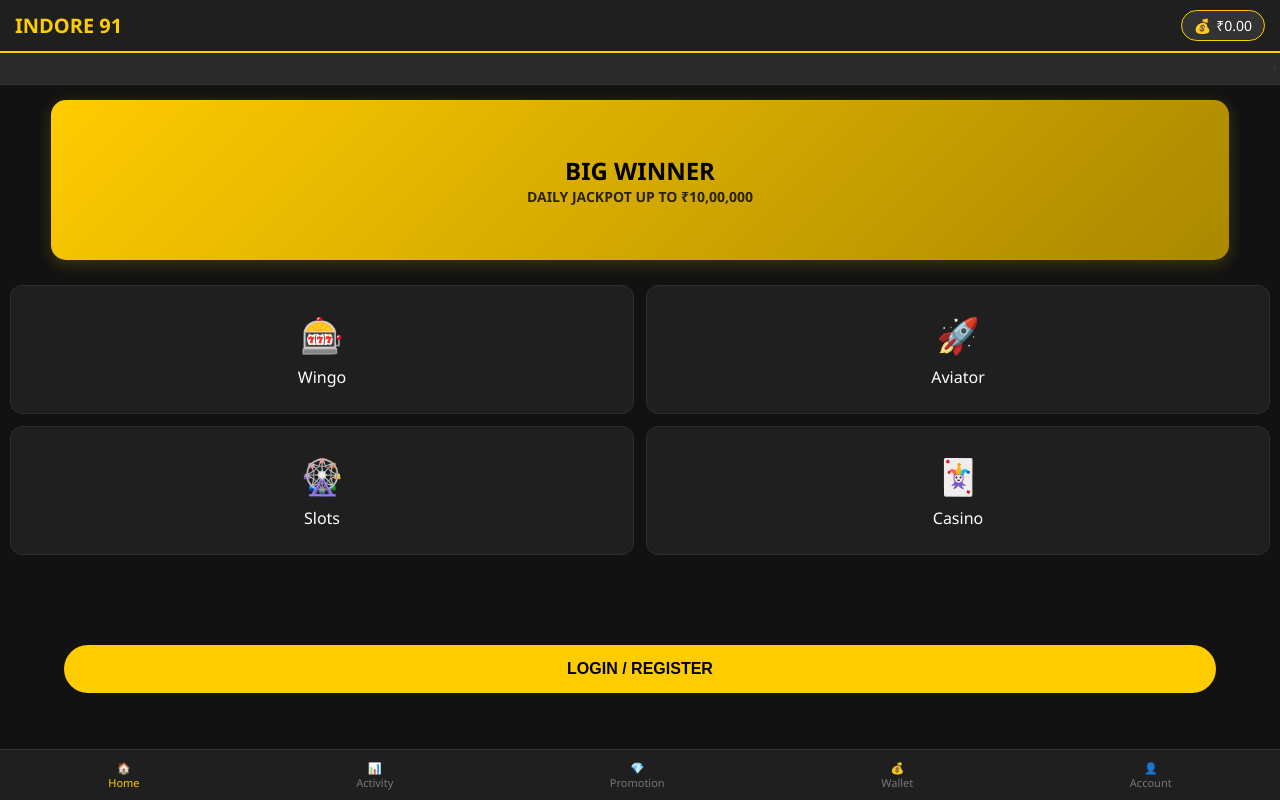
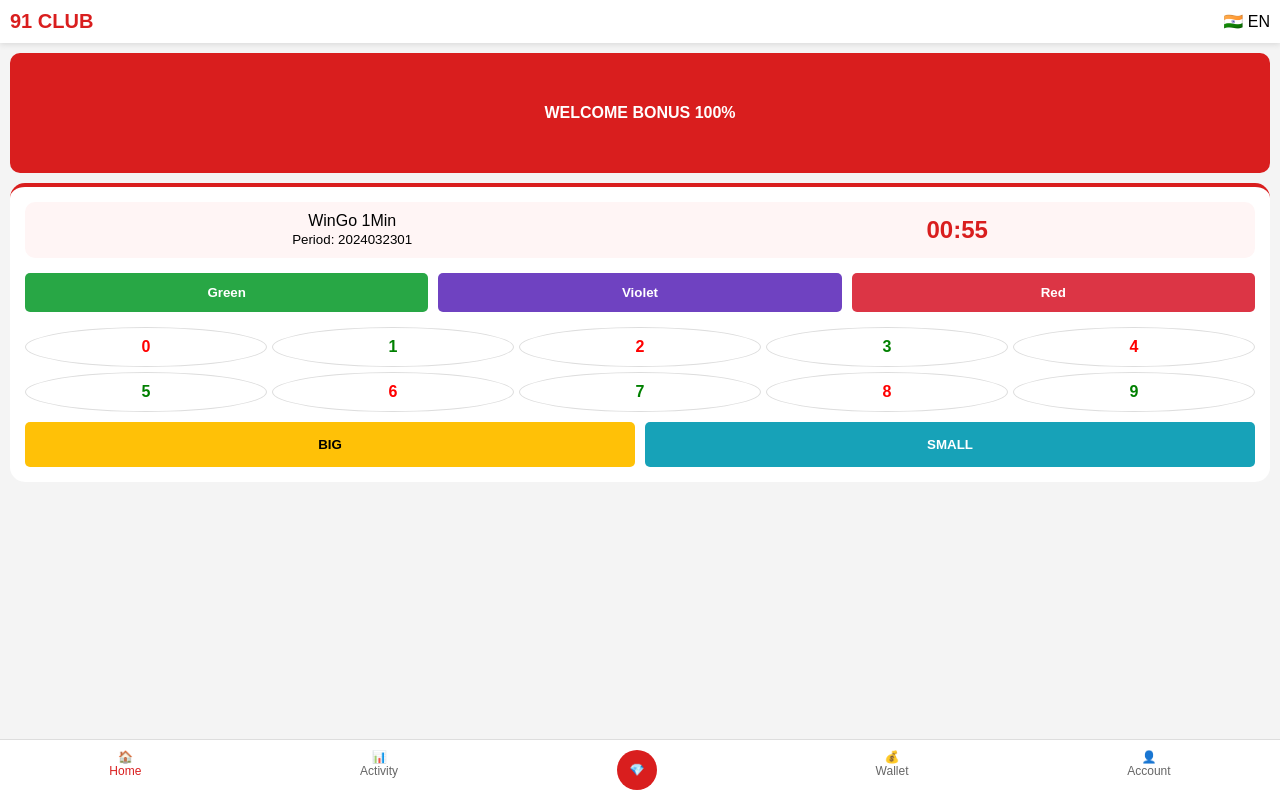
Before and after one commit to pyaare-10/hammer, a plain HTML site: page index.html in a window 1280 px wide. Drawn offline with Linux system fonts and the light colour scheme.

Commit message:
Update index.html

```diff
--- a/index.html
+++ b/index.html
@@ -3,177 +3,100 @@
 <head>
     <meta charset="UTF-8">
     <meta name="viewport" content="width=device-width, initial-scale=1.0">
-    <title>INDORE 91 - VIP Gaming</title>
+    <title>91 CLUB - Pro</title>
     <style>
-        body {
-            margin: 0; padding: 0; font-family: 'Segoe UI', Roboto, Helvetica, Arial, sans-serif;
-            background-color: #121212; color: white; overflow-x: hidden;
-        }
+        :root { --red: #d91e1e; --grey: #f4f4f4; }
+        body { margin: 0; font-family: Arial; background: var(--grey); padding-bottom: 70px; }
 
-        /* Header with Wallet */
-        header {
-            background: #1f1f1f; padding: 10px 15px; display: flex;
-            justify-content: space-between; align-items: center;
-            border-bottom: 2px solid #ffcc00; position: sticky; top: 0; z-index: 100;
-        }
-        .logo { font-size: 20px; font-weight: bold; color: #ffcc00; }
-        .wallet-box {
-            background: #333; padding: 5px 12px; border-radius: 20px;
-            border: 1px solid #ffcc00; font-size: 14px; display: flex; align-items: center;
-        }
+        /* Header */
+        .header { background: white; padding: 10px; display: flex; justify-content: space-between; align-items: center; box-shadow: 0 2px 5px #ddd; }
+        .logo { color: var(--red); font-weight: bold; font-size: 20px; }
 
-        /* Moving Notification (Marquee) */
-        .notice-bar {
-            background: #2a2a2a; font-size: 12px; padding: 5px;
-            color: #ccc; border-bottom: 1px solid #333;
-        }
+        /* WinGo Section */
+        .wingo-card { background: white; margin: 10px; border-radius: 15px; padding: 15px; text-align: center; border-top: 4px solid var(--red); }
+        .timer-box { display: flex; justify-content: space-around; align-items: center; background: #fff5f5; padding: 10px; border-radius: 10px; }
+        .timer { font-size: 24px; font-weight: bold; color: var(--red); }
 
-        /* Sliding Banner */
-        .banner {
-            width: 92%; height: 160px;
-            background: linear-gradient(135deg, #ffcc00 0%, #aa8800 100%);
-            margin: 15px auto; border-radius: 15px; display: flex;
-            flex-direction: column; align-items: center; justify-content: center;
-            box-shadow: 0 4px 15px rgba(255, 204, 0, 0.2); color: black;
-            text-align: center; font-weight: bold;
-        }
+        /* Betting Buttons */
+        .bet-buttons { display: grid; grid-template-columns: 1fr 1fr 1fr; gap: 10px; margin: 15px 0; }
+        .btn { border: none; padding: 12px; border-radius: 5px; color: white; font-weight: bold; cursor: pointer; }
+        .green { background: #28a745; } .violet { background: #6f42c1; } .red-btn { background: #dc3545; }
 
-        /* Grid */
-        .container {
-            padding: 10px; display: grid; grid-template-columns: repeat(2, 1fr); gap: 12px;
-            margin-bottom: 80px;
-        }
-        .card {
-            background: #1f1f1f; border-radius: 12px; padding: 25px 10px;
-            text-align: center; border: 1px solid #2d2d2d; cursor: pointer;
-            transition: 0.2s;
-        }
-        .card:active { transform: scale(0.9); background: #2d2d2d; }
-        .card-icon { font-size: 35px; margin-bottom: 8px; display: block; }
+        .big-small { display: flex; gap: 10px; margin-top: 10px; }
+        .bs-btn { flex: 1; padding: 15px; border: none; border-radius: 5px; font-weight: bold; cursor: pointer; }
+        .big { background: #ffc107; color: black; }
+        .small { background: #17a2b8; color: white; }
 
-        /* Buttons */
-        .btn-main {
-            background: #ffcc00; color: black; border: none; padding: 15px;
-            border-radius: 30px; font-weight: bold; width: 90%;
-            margin: 10px auto; display: block; text-align: center; cursor: pointer;
-            font-size: 16px;
-        }
-
-        /* Login/Register Popup */
-        .login-modal {
-            position: fixed; bottom: -100%; left: 0; width: 100%; height: 80%;
-            background: #1f1f1f; border-radius: 30px 30px 0 0;
-            transition: 0.4s cubic-bezier(0, 0.5, 0.5, 1); z-index: 1001;
-            padding: 25px; box-sizing: border-box;
-        }
-        .login-modal.active { bottom: 0; }
-        .modal-overlay {
-            position: fixed; top: 0; left: 0; width: 100%; height: 100%;
-            background: rgba(0,0,0,0.8); display: none; z-index: 1000;
-        }
-        .modal-overlay.show { display: block; }
-
-        .tab-buttons { display: flex; margin-bottom: 20px; border-bottom: 1px solid #333; }
-        .tab-btn { flex: 1; padding: 10px; text-align: center; cursor: pointer; color: #888; }
-        .tab-btn.active { color: #ffcc00; border-bottom: 2px solid #ffcc00; }
-
-        input {
-            width: 100%; padding: 15px; margin: 8px 0;
-            background: #121212; border: 1px solid #333; color: white;
-            border-radius: 10px; box-sizing: border-box; outline: none;
-        }
+        /* Number Grid */
+        .numbers { display: grid; grid-template-columns: repeat(5, 1fr); gap: 5px; margin-top: 15px; }
+        .num { background: white; border: 1px solid #ddd; padding: 10px; border-radius: 50%; font-weight: bold; }
 
         /* Bottom Nav */
-        .bottom-nav {
-            position: fixed; bottom: 0; width: 100%; background: #1f1f1f;
-            display: flex; justify-content: space-around; padding: 10px 0;
-            border-top: 1px solid #333; z-index: 100;
-        }
-        .nav-item { font-size: 11px; color: #777; text-decoration: none; text-align: center; }
-        .nav-item.active { color: #ffcc00; }
+        .nav { position: fixed; bottom: 0; width: 100%; background: white; display: flex; justify-content: space-around; padding: 10px 0; border-top: 1px solid #ddd; }
+        .nav-item { font-size: 12px; color: #666; text-align: center; cursor: pointer; }
+        .active { color: var(--red); }
     </style>
 </head>
 <body>
 
-    <header>
-        <div class="logo">INDORE 91</div>
-        <div class="wallet-box">
-            <span style="margin-right: 5px;">💰</span>
-            <span id="balance">₹0.00</span>
-        </div>
-    </header>
-
-    <div class="notice-bar">
-        <marquee>🔥 Member 98***21 just won ₹5,000 in Wingo! | 🚀 Register now for 100% Bonus!</marquee>
+    <div class="header">
+        <div class="logo">91 CLUB</div>
+        <div>🇮🇳 EN</div>
     </div>
 
-    <div class="banner">
-        <div style="font-size: 24px;">BIG WINNER</div>
-        <div style="font-size: 14px; opacity: 0.8;">DAILY JACKPOT UP TO ₹10,00,000</div>
+    <div style="background: var(--red); height: 120px; margin: 10px; border-radius: 10px; display: flex; align-items: center; justify-content: center; color: white; font-weight: bold;">
+        WELCOME BONUS 100%
     </div>
 
-    <div class="container">
-        <div class="card" onclick="playGame('Wingo')"><span class="card-icon">🎰</span>Wingo</div>
-        <div class="card" onclick="playGame('Aviator')"><span class="card-icon">🚀</span>Aviator</div>
-        <div class="card" onclick="playGame('Slots')"><span class="card-icon">🎡</span>Slots</div>
-        <div class="card" onclick="playGame('Casino')"><span class="card-icon">🃏</span>Casino</div>
-    </div>
-
-    <button class="btn-main" id="openLogin">LOGIN / REGISTER</button>
-
-    <div class="modal-overlay" id="overlay"></div>
-
-    <div class="login-modal" id="loginPopup">
-        <div style="text-align: right; color: #ffcc00; font-size: 24px;" id="closeLogin">✖</div>
-
-        <div class="tab-buttons">
-            <div class="tab-btn active" id="loginTab">LOGIN</div>
-            <div class="tab-btn" id="regTab">REGISTER</div>
+    <div class="wingo-card">
+        <div class="timer-box">
+            <div>WinGo 1Min<br><small>Period: 2024032301</small></div>
+            <div class="timer" id="timer">00:45</div>
         </div>
 
-        <div id="loginForm">
-            <input type="text" placeholder="Phone Number">
-            <input type="password" placeholder="Password">
-            <button class="btn-main" onclick="success()">LOG IN</button>
+        <div class="bet-buttons">
+            <button class="btn green" onclick="bet('Green')">Green</button>
+            <button class="btn violet" onclick="bet('Violet')">Violet</button>
+            <button class="btn red-btn" onclick="bet('Red')">Red</button>
         </div>
 
-        <div id="regForm" style="display: none;">
-            <input type="text" placeholder="Mobile Number">
-            <input type="password" placeholder="Set Password">
-            <input type="text" placeholder="Invite Code (Optional)">
-            <button class="btn-main" onclick="success()">CREATE ACCOUNT</button>
+        <div class="numbers">
+            <div class="num" style="color:red">0</div><div class="num" style="color:green">1</div>
+            <div class="num" style="color:red">2</div><div class="num" style="color:green">3</div>
+            <div class="num" style="color:red">4</div><div class="num" style="color:green">5</div>
+            <div class="num" style="color:red">6</div><div class="num" style="color:green">7</div>
+            <div class="num" style="color:red">8</div><div class="num" style="color:green">9</div>
+        </div>
+
+        <div class="big-small">
+            <button class="bs-btn big" onclick="bet('Big')">BIG</button>
+            <button class="bs-btn small" onclick="bet('Small')">SMALL</button>
         </div>
     </div>
 
-    <div class="bottom-nav">
+    <div class="nav">
         <div class="nav-item active">🏠<br>Home</div>
         <div class="nav-item">📊<br>Activity</div>
-        <div class="nav-item">💎<br>Promotion</div>
+        <div class="nav-item" style="background:var(--red); color:white; width:40px; height:40px; border-radius:50%; line-height:40px;">💎</div>
         <div class="nav-item">💰<br>Wallet</div>
         <div class="nav-item">👤<br>Account</div>
     </div>
 
     <script>
-        const popup = document.getElementById('loginPopup');
-        const overlay = document.getElementById('overlay');
+        // Real-time Timer Logic
+        let time = 60;
+        setInterval(() => {
+            time--;
+            if(time < 0) time = 60;
+            let mins = Math.floor(time / 60);
+            let secs = time % 60;
+            document.getElementById('timer').innerHTML =
+                `0${mins}:${secs < 10 ? '0'+secs : secs}`;
+        }, 1000);
 
-        // Toggle Login Popup
-        document.getElementById('openLogin').onclick = () => { popup.classList.add('active'); overlay.classList.add('show'); }
-        document.getElementById('closeLogin').onclick = () => { popup.classList.remove('active'); overlay.classList.remove('show'); }
-        overlay.onclick = () => { popup.classList.remove('active'); overlay.classList.remove('show'); }
-
-        // Switch Login/Register Tabs
-        document.getElementById('loginTab').onclick = function() {
-            this.classList.add('active'); document.getElementById('regTab').classList.remove('active');
-            document.getElementById('loginForm').style.display = 'block'; document.getElementById('regForm').style.display = 'none';
+        function bet(type) {
+            alert("Aapne " + type + " par bet lagayi hai!");
         }
-        document.getElementById('regTab').onclick = function() {
-            this.classList.add('active'); document.getElementById('loginTab').classList.remove('active');
-            document.getElementById('regForm').style.display = 'block'; document.getElementById('loginForm').style.display = 'none';
-        }
-
-        function success() { alert('Welcome! Processing...'); }
-        function playGame(name) { alert(name + ' game is starting...'); }
     </script>
 </body>
 </html>
```
